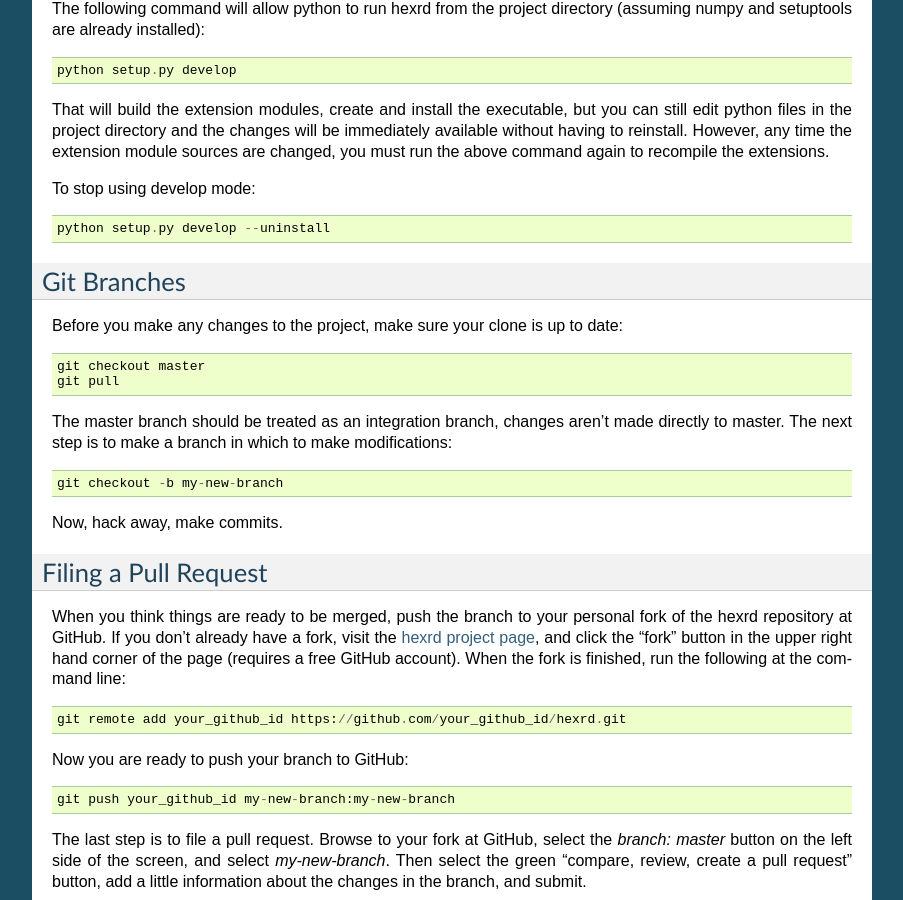
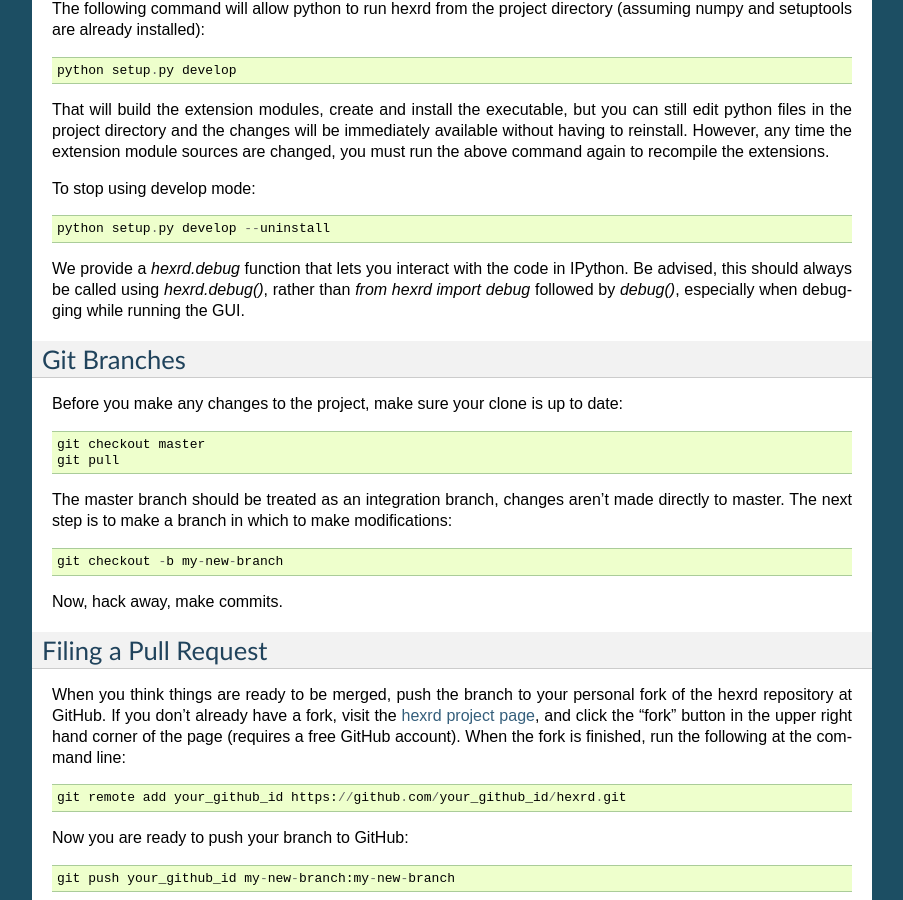
Before and after one commit to praxes/hexrd, a Sphinx documentation site: the page built from docs/source/dev/getting_started.rst, in a window 1280 px wide and 900 px high, scrolled down 483 px. Shown: the whole window, without its empty margins (198-1101 px from the left). Built offline with Sphinx 7.4.7, drawn with Linux system fonts in a browser that asks for light colours.

Commit message:
implements hexrd.debug, using ipython

```diff
--- a/docs/source/dev/getting_started.rst
+++ b/docs/source/dev/getting_started.rst
@@ -38,6 +38,11 @@ recompile the extensions.
 To stop using develop mode::
 
   python setup.py develop --uninstall
+
+We provide a `hexrd.debug` function that lets you interact with the code in IPython.
+Be advised, this should always be called using `hexrd.debug()`, rather than
+`from hexrd import debug` followed by `debug()`, especially when debugging while running
+the GUI.
 
 Git Branches
 ------------
```
Also changed, not shown: 1 other file.
